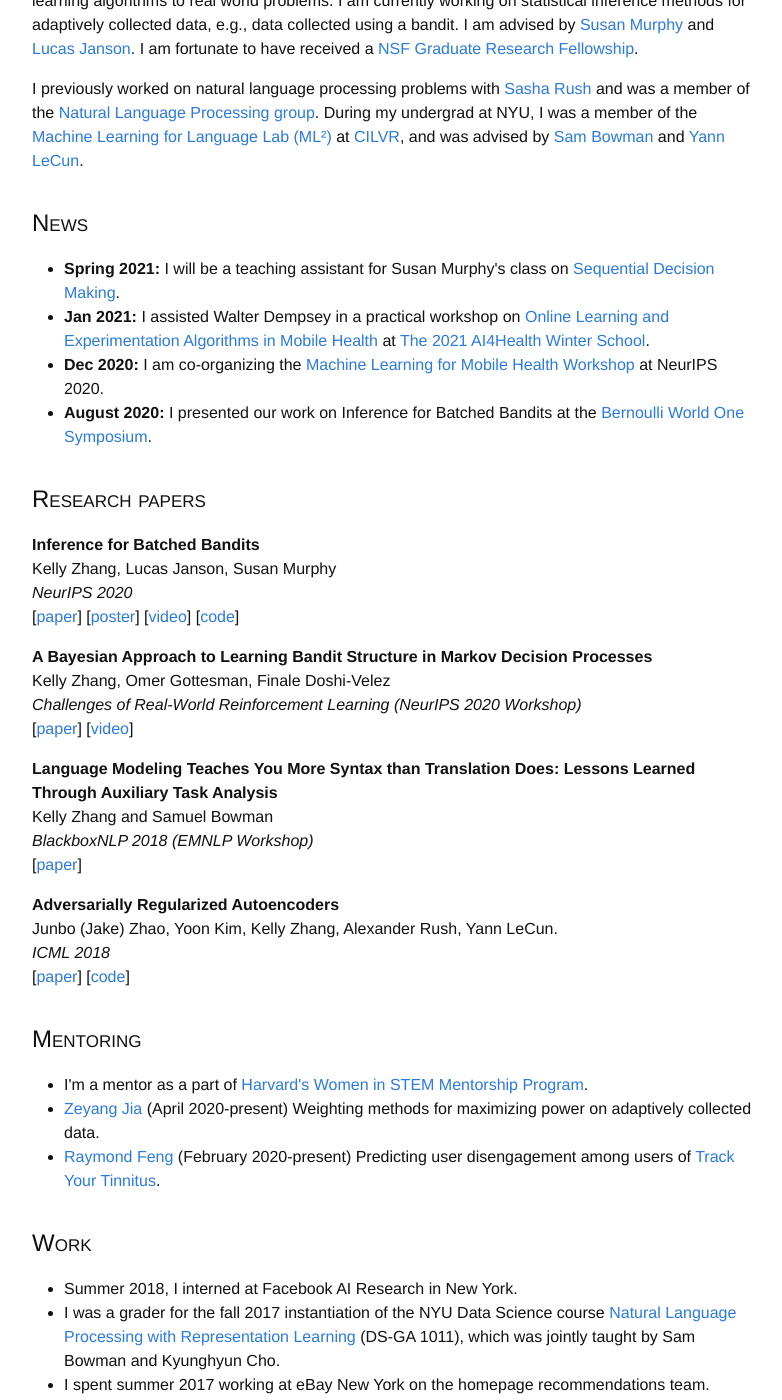
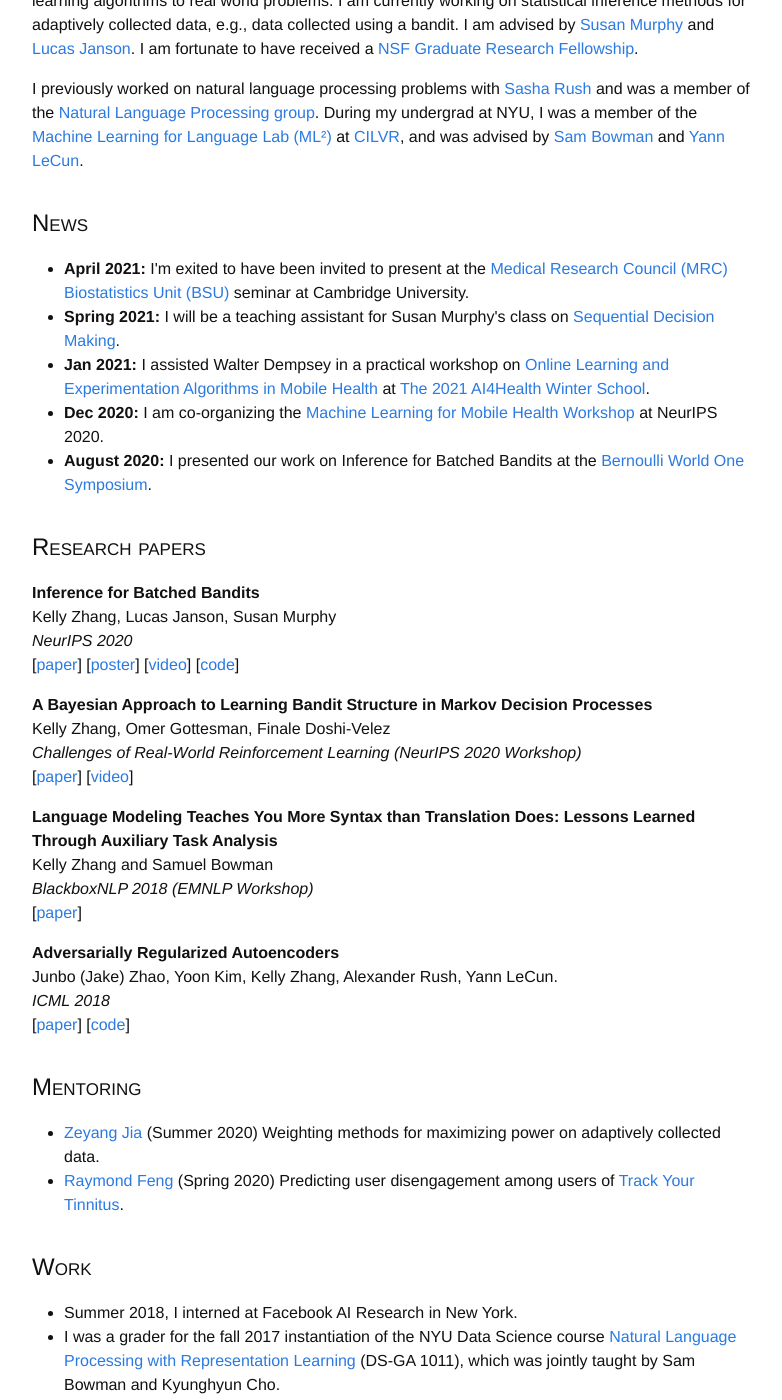
Before and after one commit to kellywzhang/kellywzhang.github.io_old, a Jekyll site: the page built from index.html, in a window 1280 px wide and 1400 px high, scrolled down 431 px. Shown: the whole window, without its empty margins (248-1030 px from the left). Built offline with Jekyll 4.4.1, drawn with Linux system fonts in a browser that asks for light colours.

Commit message:
bsu update

```diff
--- a/index.html
+++ b/index.html
@@ -29,6 +29,7 @@
     <section>
         <h2 class="smallcap">news</h2>
         <ul style="list-style-type:disc">
+            <li><b>April 2021:</b> I'm exited to have been invited to present at the <a href="https://www.mrc-bsu.cam.ac.uk">Medical Research Council (MRC) Biostatistics Unit (BSU)</a> seminar at Cambridge University.
             <li><b>Spring 2021:</b> I will be a teaching assistant for Susan Murphy's class on <a href="http://people.seas.harvard.edu/~samurphy/teaching/stat234spring2021/syllabus.htm">Sequential Decision Making</a>.
             <li><b>Jan 2021:</b> I assisted Walter Dempsey in a practical workshop on <a href="https://ai4healthschool.org/practical-sessions/">Online Learning and Experimentation Algorithms in Mobile Health</a> at <a href="https://ai4healthschool.org">The 2021 AI4Health Winter School</a>.</li>
             <li><b>Dec 2020:</b> I am co-organizing the <a href="https://sites.google.com/view/ml4mobilehealth-neurips-2020/home">Machine Learning for Mobile Health Workshop</a> at NeurIPS 2020.</li>
@@ -85,9 +87,9 @@
     <section>
         <h2 class="smallcap">mentoring</h2>
         <ul style="list-style-type:disc">
-            <li>I'm a mentor as a part of <a href="https://hcwc.fas.harvard.edu/WISTEM">Harvard's Women in STEM Mentorship Program</a>.</li>
-            <li><a href="http://home.ustc.edu.cn/~jiazeyang/">Zeyang Jia</a> (April 2020-present) Weighting methods for maximizing power on adaptively collected data.</li>
-            <li><a href="https://www.linkedin.com/in/raymond-feng-4a3473195">Raymond Feng</a> (February 2020-present) Predicting user disengagement among users of <a href="https://www.trackyourtinnitus.org/">Track Your Tinnitus</a>.</li>
+            <!-- <li>I'm a mentor as a part of <a href="https://hcwc.fas.harvard.edu/WISTEM">Harvard's Women in STEM Mentorship Program</a>.</li> -->
+            <li><a href="http://home.ustc.edu.cn/~jiazeyang/">Zeyang Jia</a> (Summer 2020) Weighting methods for maximizing power on adaptively collected data.</li>
+            <li><a href="https://www.linkedin.com/in/raymond-feng-4a3473195">Raymond Feng</a> (Spring 2020) Predicting user disengagement among users of <a href="https://www.trackyourtinnitus.org/">Track Your Tinnitus</a>.</li>
         </ul>
     </section>
 
```
Also changed, not shown: other parts of index.html (+2 -1 lines), 3 other files.
